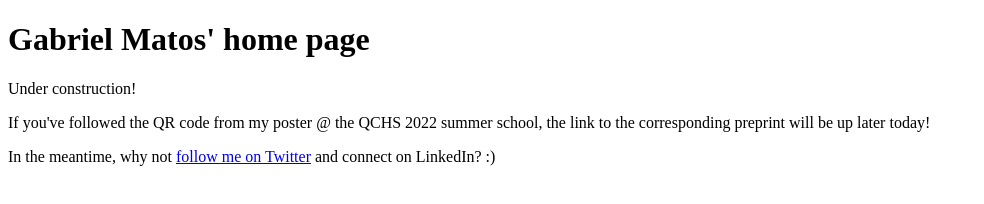
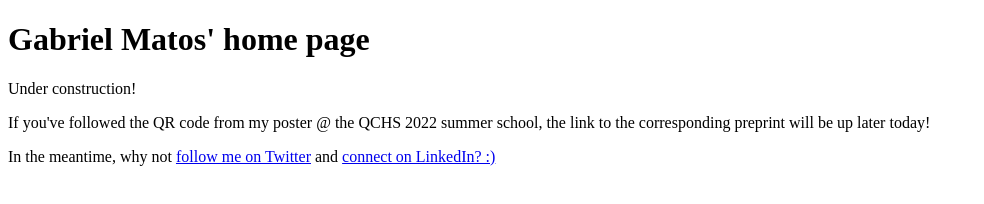
Before and after one commit to gamatos/personal-website, a website: page site/index.html in a window 1280 px wide. Shown: the whole page, without its empty margins (0-984 px from the left). Drawn offline with Linux system fonts and the light colour scheme.

Commit message:
Fix LinkedIn link

```diff
--- a/site/index.html
+++ b/site/index.html
@@ -22,7 +22,7 @@
                 <section>
                     <p>Under construction!</p>
                     <p>If you've followed the QR code from my poster @ the QCHS 2022 summer school, the link to the corresponding preprint will be up later today!</p>
-                    <p>In the meantime, why not <a href="https://twitter.com/gabriel_f_matos">follow me on Twitter</a> and <a href="https://www.linkedin.com/in/gdfmatos/"></a>connect on LinkedIn? :)</a></p>
+                    <p>In the meantime, why not <a href="https://twitter.com/gabriel_f_matos">follow me on Twitter</a> and <a href="https://www.linkedin.com/in/gdfmatos/">connect on LinkedIn? :)</a></p>
 
                 </section>
 
```
